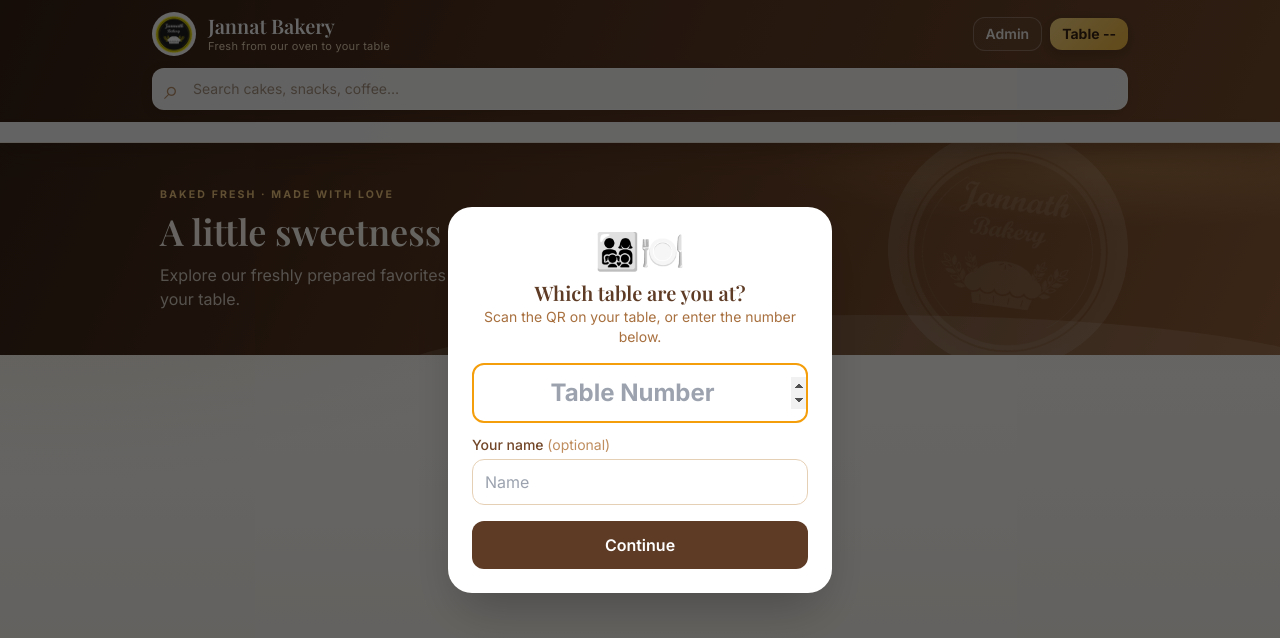
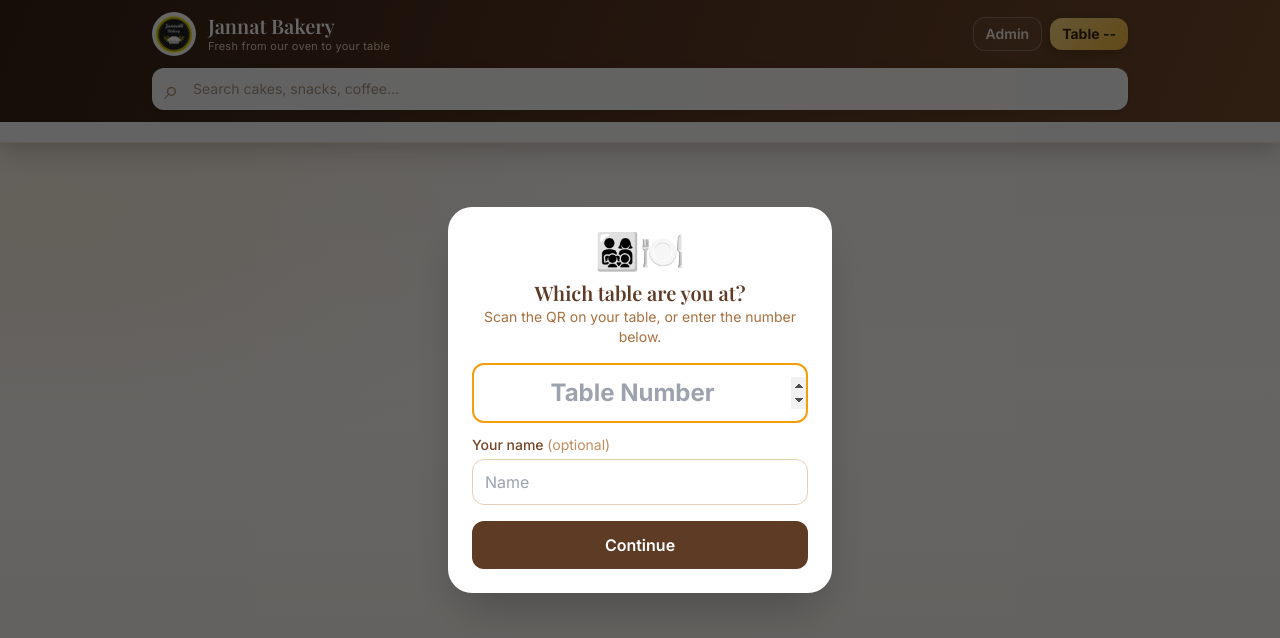
Before and after one commit to asiz4752/jannat-bakery, a plain HTML site: page index.html in a window 1280 px wide. Drawn offline with nearby package versions, Linux system fonts and the light colour scheme; no server answers.

Commit message:
Describe your changes

```diff
--- a/index.html
+++ b/index.html
@@ -47,15 +47,6 @@
       <div id="cat-list" class="max-w-5xl mx-auto px-4 sm:px-6 py-2.5 flex gap-2 whitespace-nowrap"></div>
     </nav>
   </header>
-
-  <section class="customer-hero">
-    <div class="customer-hero-content max-w-5xl mx-auto px-5 sm:px-8 py-8 sm:py-11">
-      <p class="customer-hero-eyebrow">BAKED FRESH · MADE WITH LOVE</p>
-      <h2 class="font-display text-3xl sm:text-4xl leading-tight mt-2">A little sweetness<br class="sm:hidden" /> for your day.</h2>
-      <p class="text-sm sm:text-base mt-3 max-w-md">Explore our freshly prepared favorites and order right from your table.</p>
-    </div>
-    <img class="customer-hero-logo" src="Jannat%20Bakery.jpg" alt="" aria-hidden="true" />
-  </section>
 
   <!-- Active order tracker chip -->
   <div id="track-chip" class="hidden max-w-5xl mx-auto px-4 sm:px-6 mt-4"></div>
```
